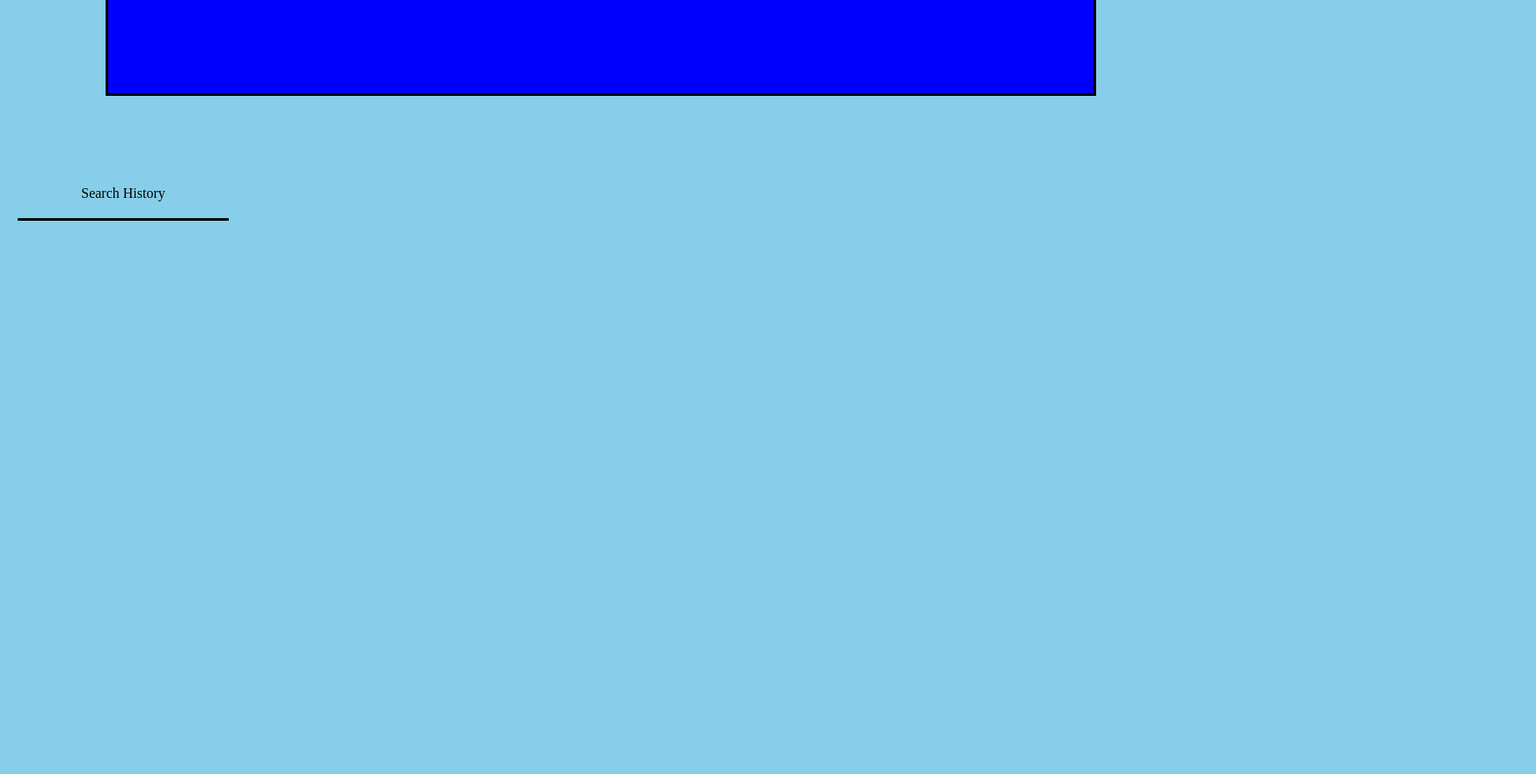
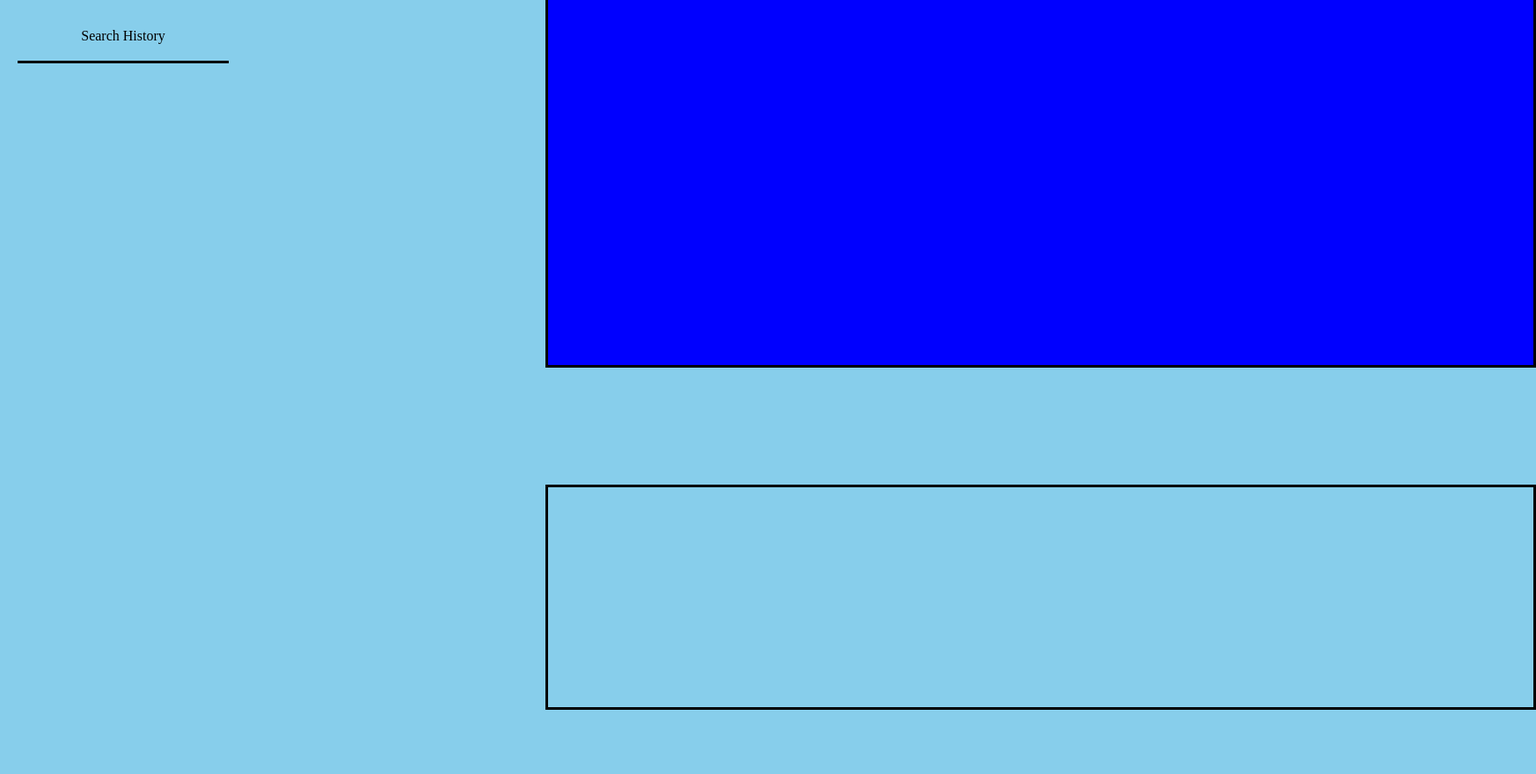
Before and after one commit to jreeve65/Weather-Dashboard, a plain HTML site: page index.html in a window 1280 px wide. Shown: the part 160-1040 px from the top of the page at 88% size, 1746 px wide, since content can reach past the window. Before the commit the page ends 800 px from the top, so only its background shows below. Drawn offline with Linux system fonts and the light colour scheme.

Commit message:
repositioned styling

```diff
--- a/assets/css/stylesheet.css
+++ b/assets/css/stylesheet.css
@@ -20,7 +20,7 @@ label h3{
 }
 .search-history-title{
     width: 200px;
-    margin-top: 80px;
+    margin-top: 30px;
     text-align: center;
     border-bottom: solid black;
     padding: 20px
@@ -41,8 +41,11 @@ label h3{
     margin:5px;
 }
 .current-weather{
+    position: relative;
+    top:-180px;
+    left:500px;
     display: inline-flex;
-    length: 500px;
+    height: 400px;
     padding:60px;
     width: 1000px;
     flex-direction: column;
@@ -59,3 +62,27 @@ label h3{
     font-size: x-large;
     margin-bottom: 15px;
 }
+
+.card{
+    display: flex;
+    flex-direction: column;
+    align-items: flex-start;
+    align-content: space-between;
+    justify-content: space-around;
+    width: 200px;
+    height: 200px;
+    background-color: blue;
+    color: whitesmoke;
+    margin: 10px;
+}
+#forcast{
+    position: relative;
+    top: -50px;
+    left:600px;
+    height:250px;
+    width: 1120px;
+    border: solid black;
+    display: inline-flex;
+    flex-direction: row;
+    justify-content: space-evenly;
+}
--- a/index.html
+++ b/index.html
@@ -18,9 +18,10 @@
     </label>
     <input type="text" id="searchInput">
     <button type="submit" id="searchButton">Submit</button>
-    <div id="container" class="current-weather"></div>
     <section class="search-history-title"><h1>Search History</h1></section>
     <div class="search-history" id="buttons"></div>
+    <div id="container" class="current-weather"></div>
+
 
 
     <div id="forcast"></div>
```
